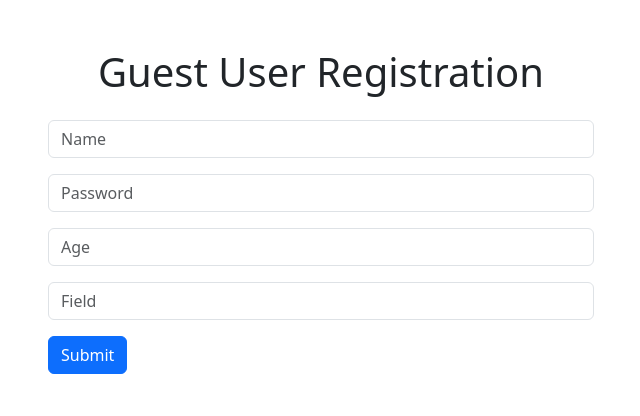
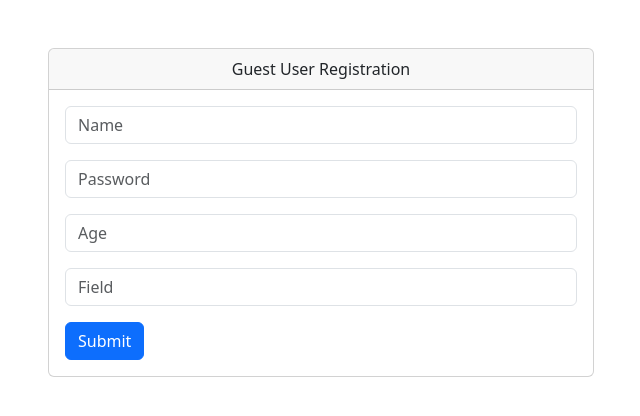
Before and after one commit to Cyber-MIS/MIS-Project, a React (Create React App) app in the folder frontend/: page /register in a window 1280 px wide. Shown: the top 416 px of the page, without its empty margins (319-959 px from the left). Built offline with nearby package versions, Linux system fonts and the light colour scheme.

Commit message:
UI improvements in registration form

```diff
--- a/frontend/src/pages/authentication/registerForm.js
+++ b/frontend/src/pages/authentication/registerForm.js
@@ -26,7 +26,9 @@ export default function UserReg() {
     <div className="container mt-5">
       <div className="row justify-content-center">
         <div className="col-md-6">
-          <h1 className="text-center mb-4">Guest User Registration</h1>
+          <div className="card">
+            <div className="card-header text-center">Guest User Registration</div>
+            <div className="card-body">
               <Formik
                 initialValues={{
                   name: '',
@@ -106,5 +108,7 @@ export default function UserReg() {
             </div>
           </div>
         </div>
+      </div>
+    </div>
   );
 }
```
Lines whose indentation alone changed are shown as unchanged.
